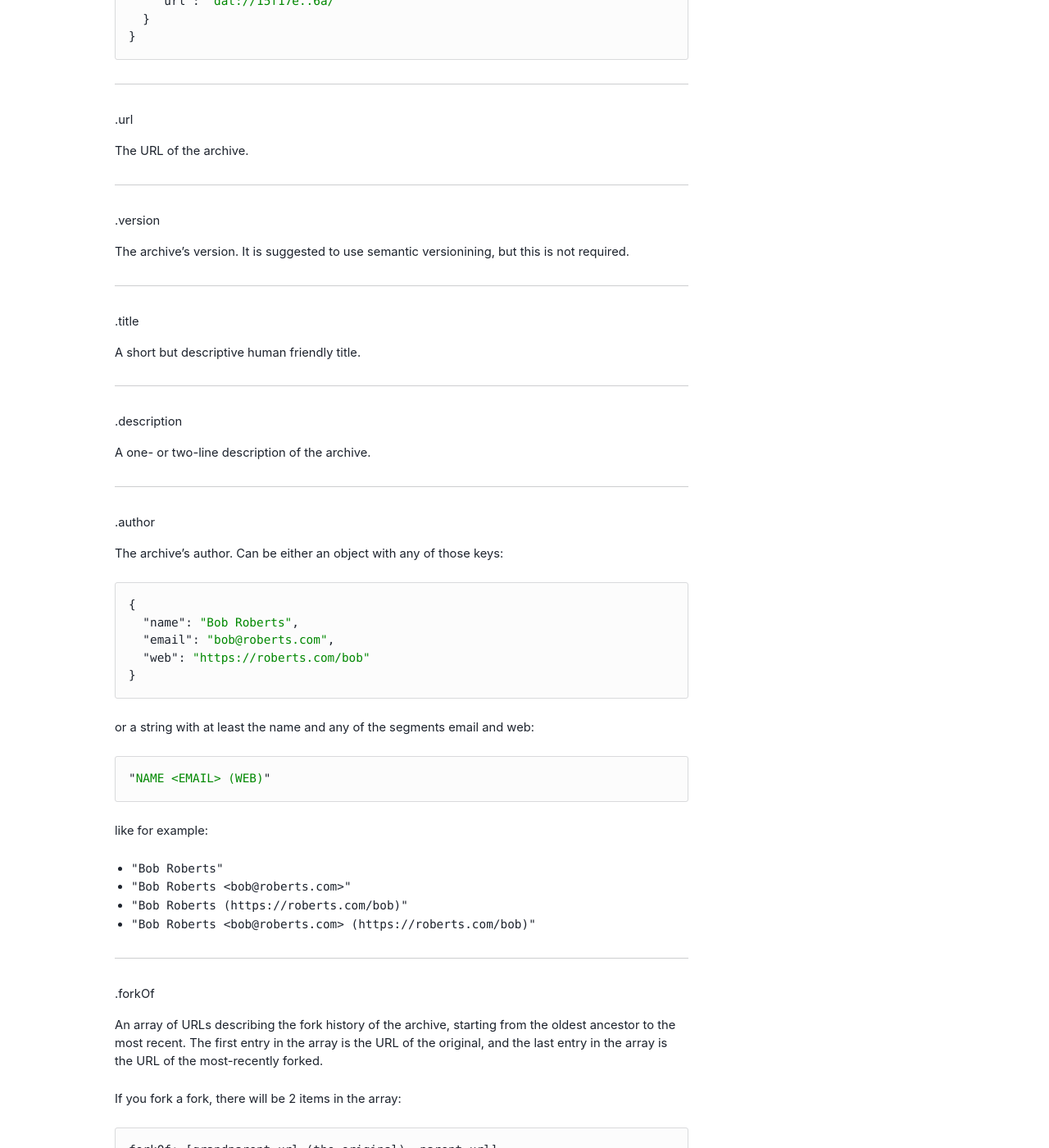
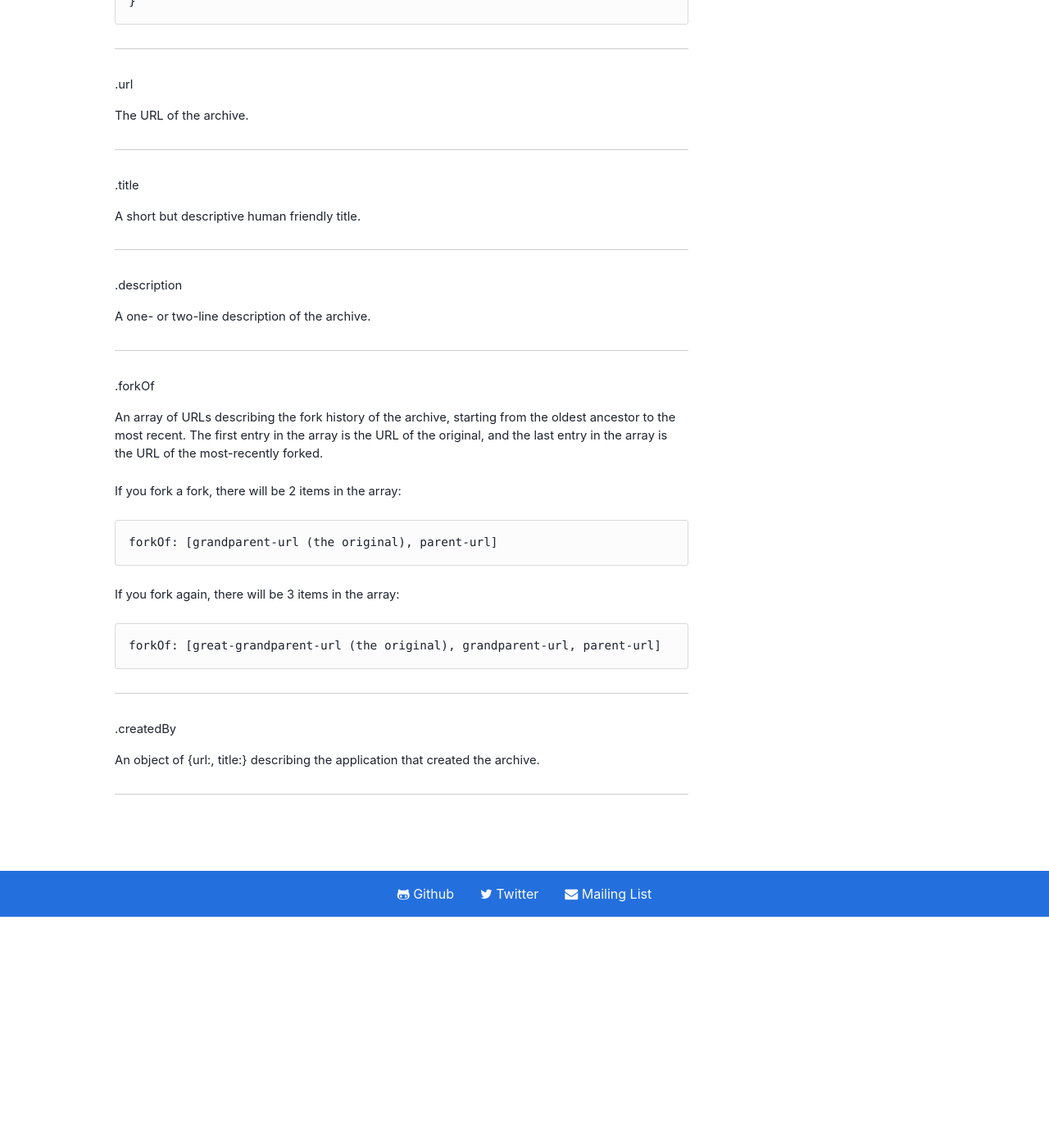
Before and after one commit to beakerbrowser/beakerbrowser.com, a Jekyll site: the page built from _docs/apis/manifest.md, in a window 1280 px wide and 1400 px high, scrolled down 583 px. Shown: the whole window at 82% size. Built offline with Jekyll 4.4.1, drawn with Linux system fonts in a browser that asks for light colours; after the commit the page ends 1701 px from its top, so only the background shows below that; some of the changed text lies outside the part shown.

Commit message:
Update manifest docs

````diff
--- a/_data/apis/manifest.yml
+++ b/_data/apis/manifest.yml
@@ -2,42 +2,12 @@ attributes:
   -
     name: ".url"
     desc: "The URL of the archive."
-  -
-    name: ".version"
-    desc: |
-      The archive's version.
-      It is suggested to use semantic versionining, but this is not required.
   -
     name: ".title"
     desc: "A short but descriptive human friendly title."
   -
     name: ".description"
     desc: "A one- or two-line description of the archive."
-  -
-    name: ".author"
-    desc: |
-      The archive's author. Can be either an object with any of those keys:
-
-      ```json
-      {
-        "name": "Bob Roberts",
-        "email": "bob@roberts.com",
-        "web": "https://roberts.com/bob"
-      }
-      ```
-
-      or a string with at least the name and any of the segments email and web:
-
-      ```js
-      "NAME <EMAIL> (WEB)"
-      ```
-
-      like for example:
-
-      - `"Bob Roberts"`
-      - `"Bob Roberts <bob@roberts.com>"`
-      - `"Bob Roberts (https://roberts.com/bob)"`
-      - `"Bob Roberts <bob@roberts.com> (https://roberts.com/bob)"`
   -
     name: ".forkOf"
     desc: |
--- a/_docs/apis/manifest.md
+++ b/_docs/apis/manifest.md
@@ -12,10 +12,8 @@ Beaker automatically manages the manifest for archives created via the Dat Web A
 ```json
 {
   "url": "dat://4483a2..66/",
-  "version": "1.2.3",
   "title": "Application Title",
   "description": "A short description of the app",
-  "author": "Bob Roberts <bob@roberts.com>",
   "forkOf": ["dat://00fdc3..7a/"],
   "createdBy": {
     "title": "My Dat App",
````
